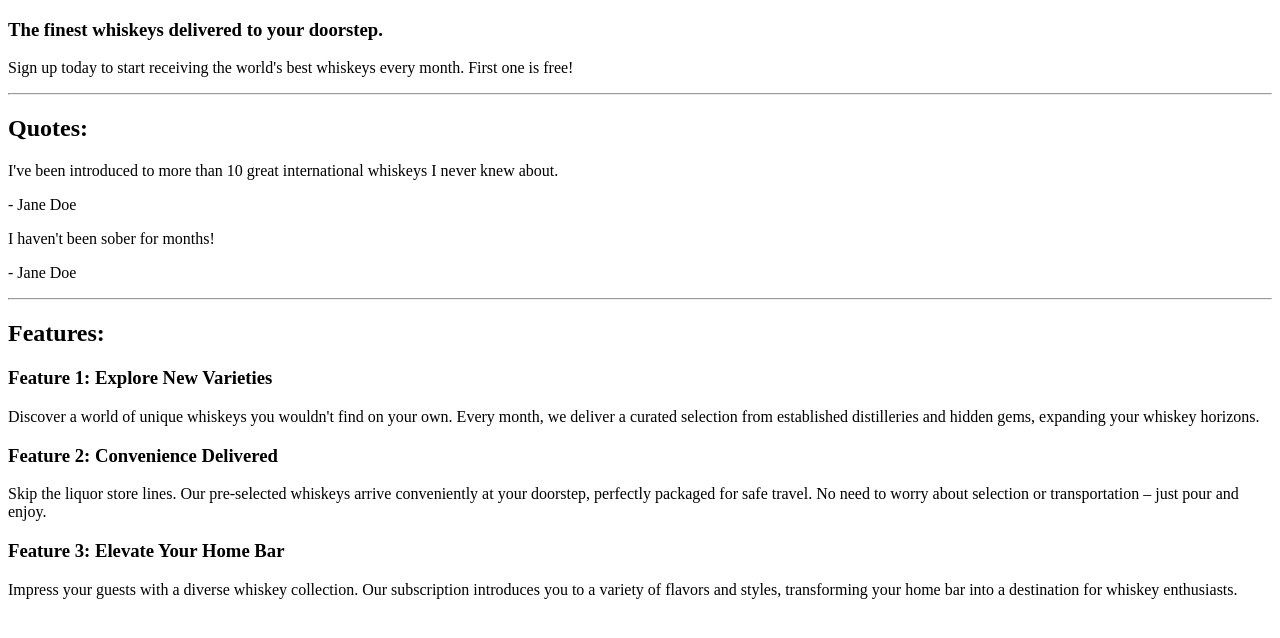
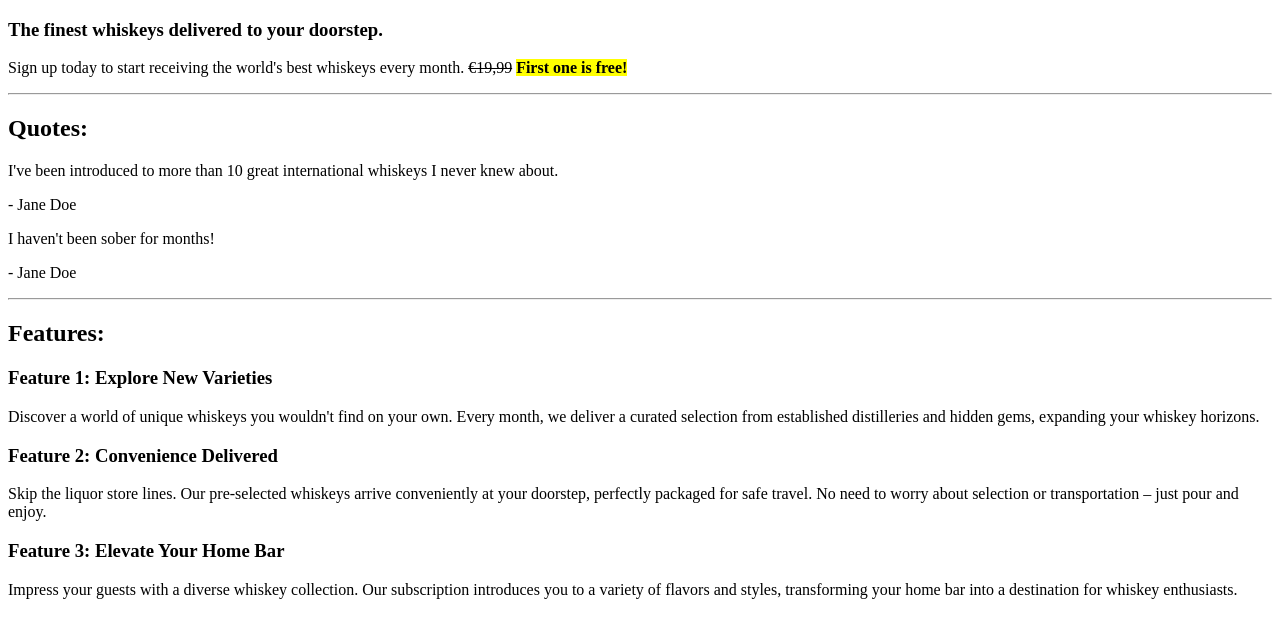
Before and after one commit to arcadejk/bootstrap4, a plain HTML site: page index.html in a window 1280 px wide. Drawn offline with nearby package versions, Linux system fonts and the light colour scheme.

```diff
--- a/index.html
+++ b/index.html
@@ -13,7 +13,7 @@
         <!-- Callout -->
         <section class="callout">
             <h1>The finest whiskeys delivered to your doorstep.</h1>
-            <p>Sign up today to start receiving the world's best whiskeys every month. First one is free!</p>
+            <p>Sign up today to start receiving the world's best whiskeys every month. <s>€19,99</s> <strong><mark>First one is free!</mark></mark></strong></p>
         </section>
         <!-- /.callout -->
         <hr>
```
